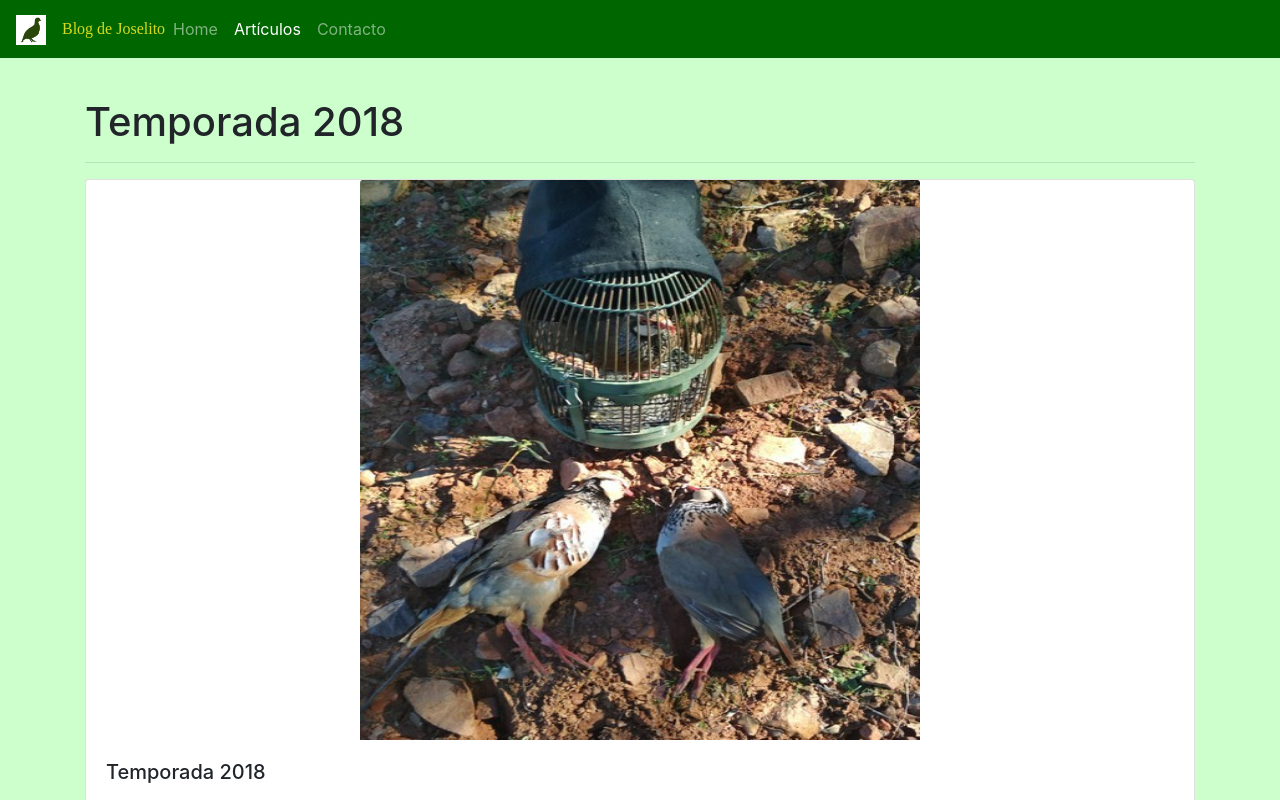
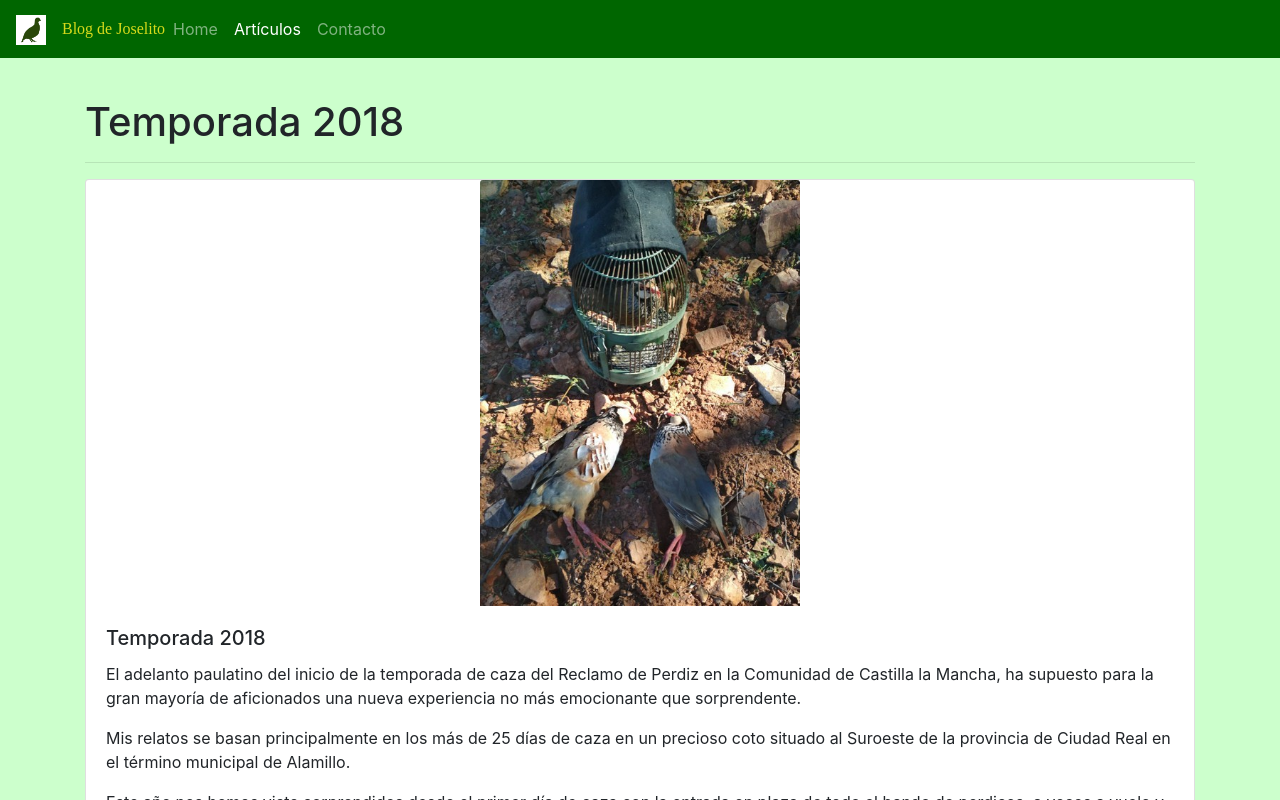
Before and after one commit to ricardodazaGit/frontendBlog, an Angular app: page /publications/1 in a window 1280 px wide. Shown: the top 800 px of the page. Built offline with nearby package versions, Linux system fonts and the light colour scheme.

Commit message:
feat: improvements in styles.css

```diff
--- a/src/styles.css
+++ b/src/styles.css
@@ -20,14 +20,14 @@ html {
 }
 
 .img-home{
-  max-height: 35em;
+  max-height: auto;
   max-width: 35em;
   display: block;
   margin: 0 auto;
 }
 .img-public-title{
-  max-height: 35em;
-  max-width: 35em;
+  max-height: auto;
+  max-width: 20em;
   display: block;
   margin: 0 auto;
 }
```
